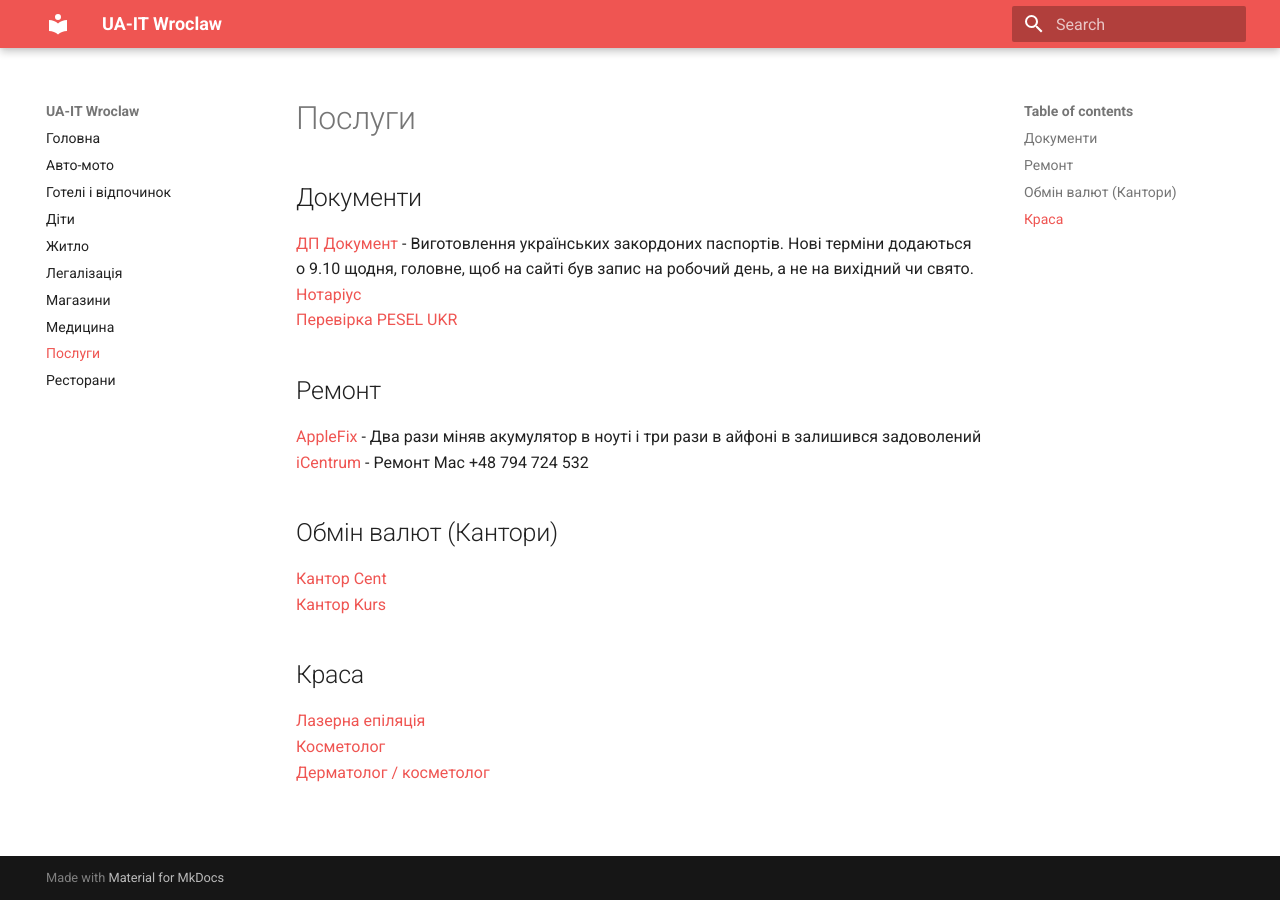
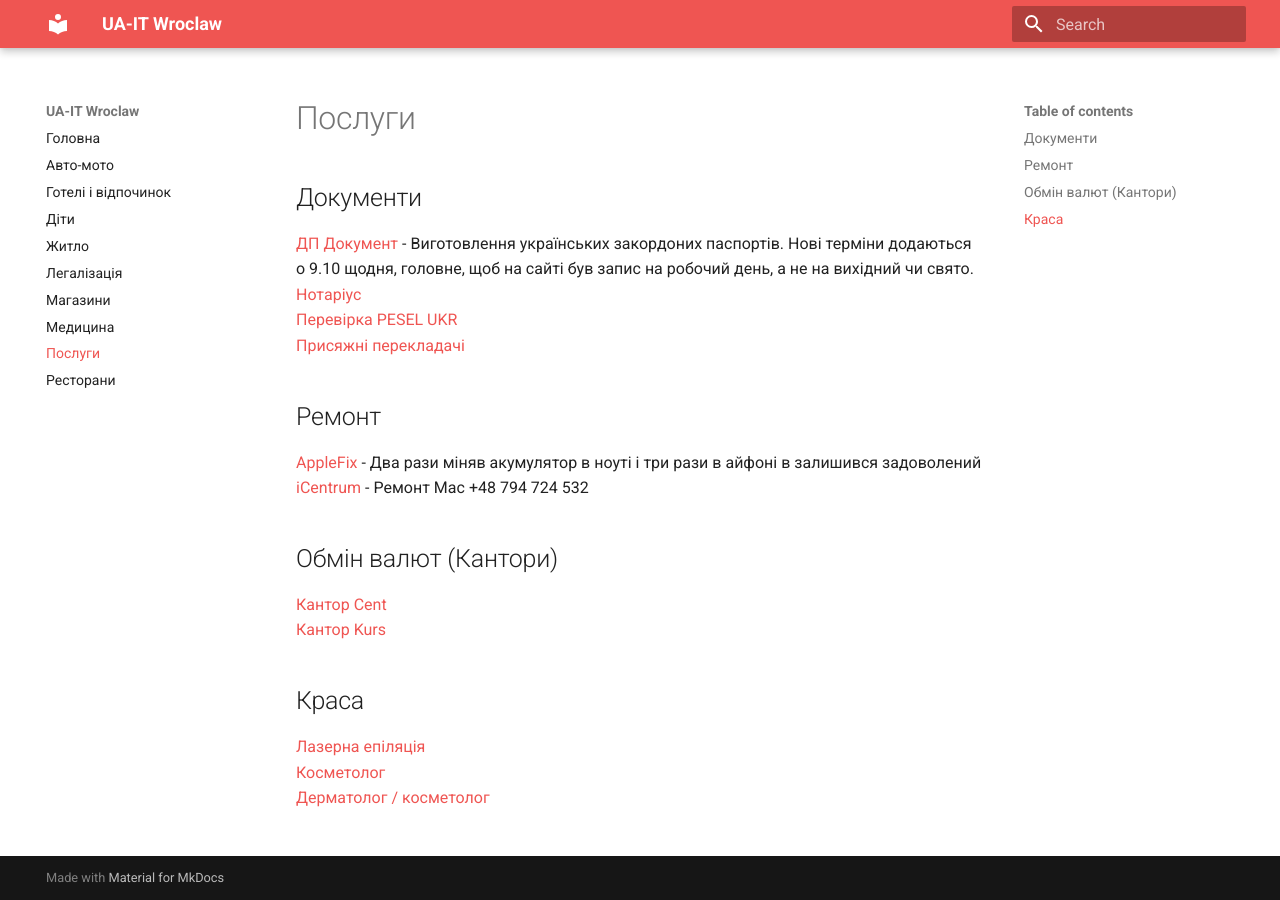
Before and after one commit to WladMl/ua-it-wro, an MkDocs documentation site: the page built from docs/services.md, in a window 1280 px wide. Built offline with MkDocs 1.6.1 and Material for MkDocs 9.7.7, drawn with Linux system fonts in a browser that asks for light colours.

Commit message:
fix content

```diff
--- a/docs/services.md
+++ b/docs/services.md
@@ -4,7 +4,9 @@
 ## Документи
 [ДП Документ][1] - Виготовлення українських закордоних паспортів. Нові терміни додаються о 9.10 щодня, головне, щоб на сайті був запис на робочий день, а не на вихідний чи свято.<br />
 [Нотаріус][2]<br />
-[Перевірка PESEL UKR][5]
+[Перевірка PESEL UKR][5]<br />
+[Присяжні перекладачі][11]<br />
+
 
 ## Ремонт
 [AppleFix][3] - Два рази міняв акумулятор в ноуті і три рази в айфоні в
```
Also changed, not shown: other parts of docs/services.md (+1 -0 lines).
